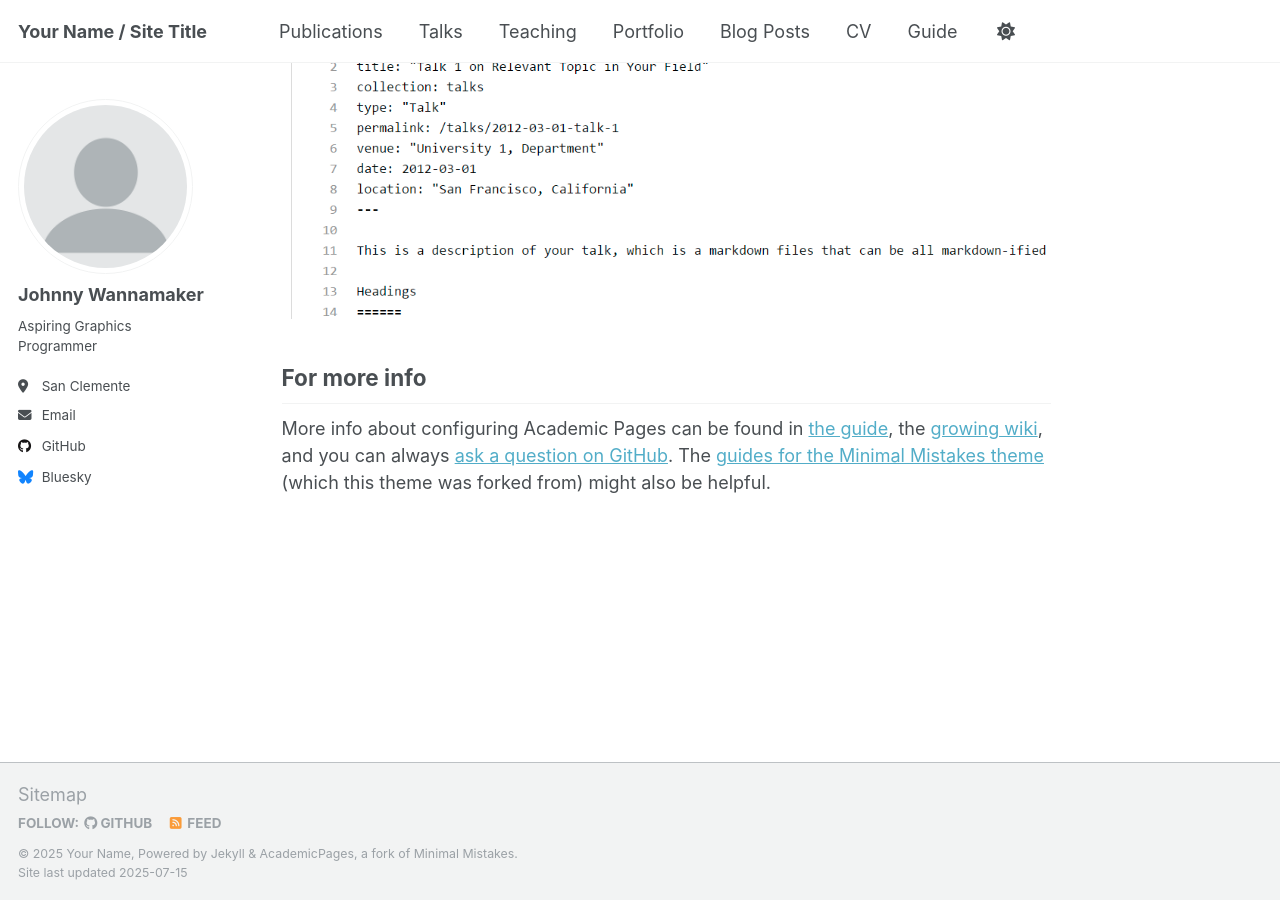
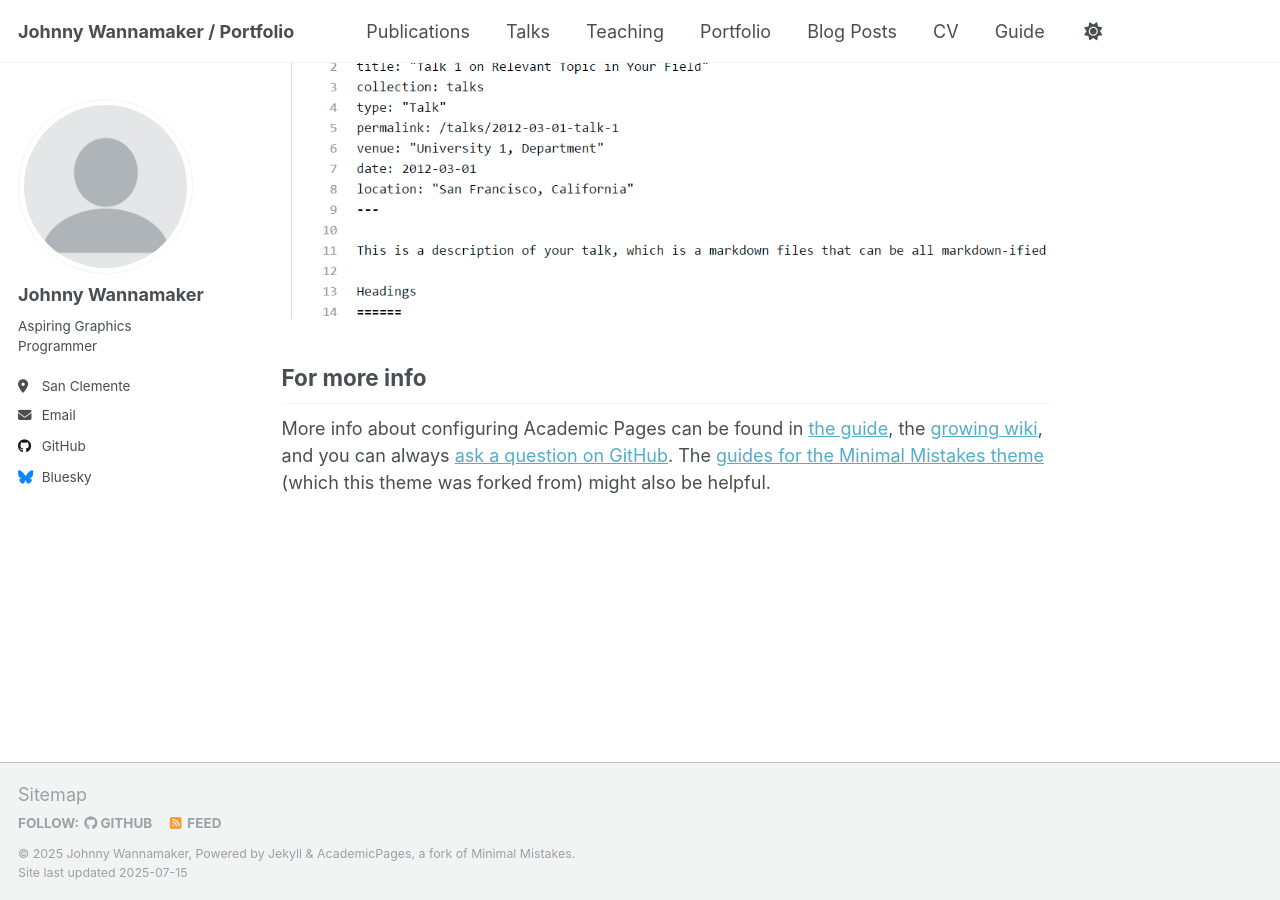
Before and after one commit to jwannamaker/jwannamaker.github.io, a Jekyll site: the page built from _pages/about.md, in a window 1280 px wide and 900 px high, scrolled down 2880 px. Built offline with Jekyll 4.4.1, drawn with Linux system fonts in a browser that asks for light colours; a script that is not in the unit is left out.

Commit message:
Update _config.yml

```diff
--- a/_config.yml
+++ b/_config.yml
@@ -9,10 +9,10 @@
 # Basic Site Settings
 locale                   : "en-US"
 site_theme               : "default"
-title                    : "Your Name / Site Title"
+title                    : "Johnny Wannamaker / Portfolio"
 title_separator          : "-"
-name                     : &name "Your Name"
-description              : &description "personal description"
+name                     : &name "Johnny Wannamaker"
+description              : &description "I like building things."
 url                      : https://academicpages.github.io # the base hostname & protocol for your site e.g. "https://[your GitHub username].github.io" or if you already have some other page hosted on Github then use "https://[your GitHub username].github.io/[Your Repo Name]"
 baseurl                  : "" # the subpath of your site, e.g. "/blog"
 repository               : "academicpages/academicpages.github.io"
```
